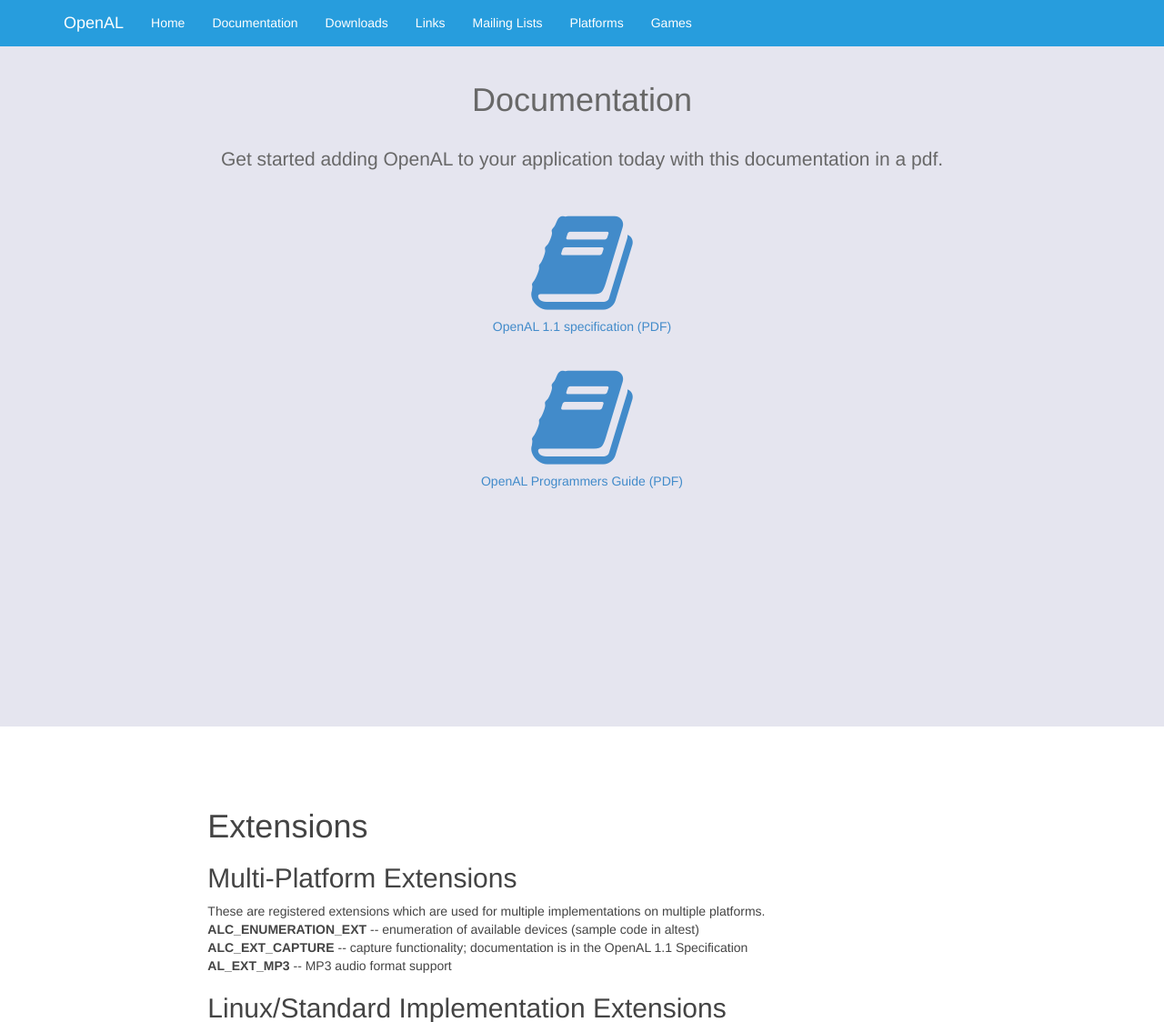
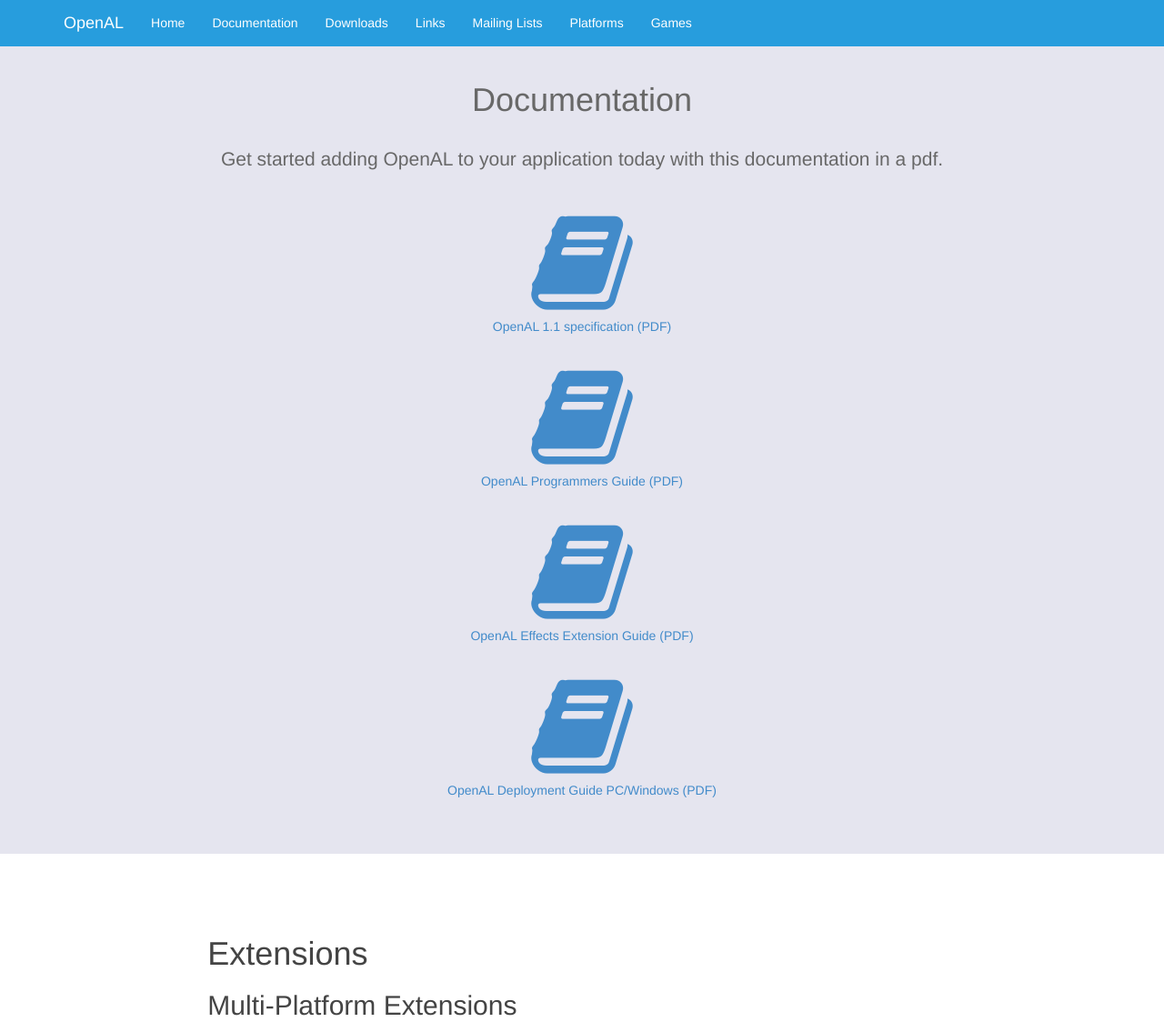
Before and after one commit to NuclearMonster/openal-website, a PHP site: page /documentation/ in a window 1280 px wide. Shown: the top 1124 px of the page at 91% size. Run offline with PHP 8.4, Linux system fonts and the light colour scheme; a stand-in replaces the project's code that opens the database connection; some libraries are stand-ins or nearby versions.

Commit message:
Added missing public documentation from a while back.

```diff
--- a/documentation/documentation.php
+++ b/documentation/documentation.php
@@ -10,6 +10,12 @@
 		<br>
 		<A href="OpenAL_Programmers_Guide.pdf"><i style="font-size:120px" class="fa fa-book fa-5x"></i></a>
 		<p><A href="OpenAL_Programmers_Guide.pdf">OpenAL Programmers Guide (PDF)</a></p>
+		<br>
+		<A href="OpenAL_Effects_Extension_Guide.pdf"><i style="font-size:120px" class="fa fa-book fa-5x"></i></a>
+		<p><A href="OpenAL_Effects_Extension_Guide.pdf">OpenAL Effects Extension Guide (PDF)</a></p>
+		<br>
+		<A href="OpenAL_Deployment_Guide_PCWIN.pdf"><i style="font-size:120px" class="fa fa-book fa-5x"></i></a>
+		<p><A href="OpenAL_Deployment_Guide_PCWIN.pdf">OpenAL Deployment Guide PC/Windows (PDF)</a></p>
     </div>
   </div>
 </section>
```
Also changed, not shown: 2 other files.
